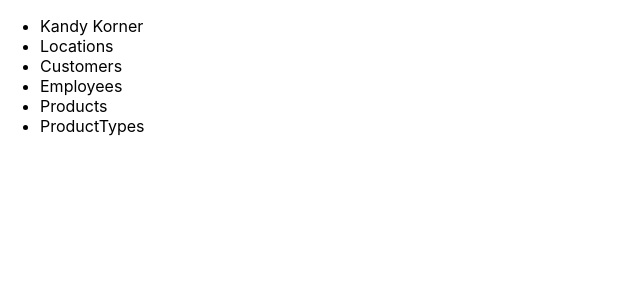
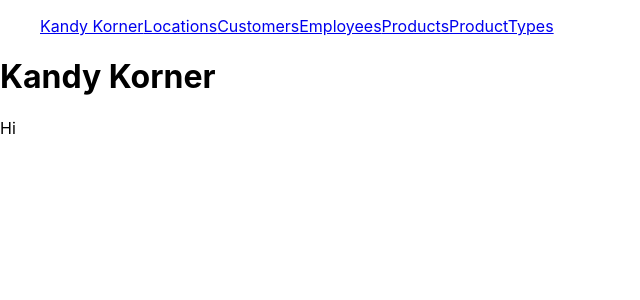
Before and after one commit to CheoR/kandykorner, a React (Create React App) app: page / in a window 1280 px wide. Shown: the top 300 px of the page, without its empty margins (0-640 px from the left). Built offline with nearby package versions, Linux system fonts and the light colour scheme.

Commit message:
fix: add routing for locations

```diff
--- /dev/null
+++ b/src/ApplicationViews.jsx
@@ -0,0 +1,23 @@
+import React from "react"
+import { Route } from "react-router-dom"
+
+import { LocationList } from "./components/locations/LocationList"
+import { LocationProvider } from "./components/locations/LocationProvider"
+import { Home } from "./Home"
+
+
+export const ApplicationViews = () => {
+ return (
+  <>
+   <Route exact path="/">
+    <Home />
+   </Route>
+
+   <LocationProvider>
+    <Route exact path="/locations">
+     <LocationList />
+    </Route>
+    </LocationProvider>
+  </>
+ )
+}  // ApplicationView
--- /dev/null
+++ b/src/Home.jsx
@@ -0,0 +1,11 @@
+import Reach from "react"
+
+
+export const Home = () => (
+ <>
+  <h1>Kandy Korner</h1>
+  <div>
+   <p>Hi</p>
+  </div>
+ </>
+)
--- a/src/components/KandyKorner.jsx
+++ b/src/components/KandyKorner.jsx
@@ -1,22 +1,19 @@
 import React from "react"
 import { Route } from "react-router-dom"
+import { ApplicationViews } from "../ApplicationViews"
 import { LocationList } from "./locations/LocationList"
 import { LocationProvider } from "./locations/LocationProvider"
 import { NavBar } from "./nav/NavBar"
 
-export const KandyKorner = ( props ) => (
+export const KandyKorner = () => (
   <>
-  <Route  render={() => {
+  <Route render={() => {
     return (
       <>
         <NavBar />
+        <ApplicationViews />
       </>
     )
   }} />
-  {/* <h1>Kandy Korner</h1>
-  <div><p>Hi</p></div>
-  <LocationProvider>
-    <LocationList />
-  </LocationProvider> */}
   </>
 ) // KandyKorner
--- a/src/components/nav/NavBar.jsx
+++ b/src/components/nav/NavBar.jsx
@@ -1,12 +1,14 @@
 import React from "react"
+import { Link } from "react-router-dom"
+
 
 export const NavBar = ( props ) => (
  <ul className="navbar">
-  <li className="navbar__link active" to="/">Kandy Korner</li>
-  <li className="navbar__link" to="/locations">Locations</li>
-  <li className="navbar__link" to="/customers">Customers</li>
-  <li className="navbar__link" to="/employees">Employees</li>
-  <li className="navbar__link" to="/products">Products</li>
-  <li className="navbar__link" to="/prodotypes">ProductTypes</li>
+  <Link className="navbar__link active" to="/">Kandy Korner</Link>
+  <Link className="navbar__link" to="/locations">Locations</Link>
+  <Link className="navbar__link" to="/customers">Customers</Link>
+  <Link className="navbar__link" to="/employees">Employees</Link>
+  <Link className="navbar__link" to="/products">Products</Link>
+  <Link className="navbar__link" to="/prodotypes">ProductTypes</Link>
  </ul>
 ) // NavBar
```
